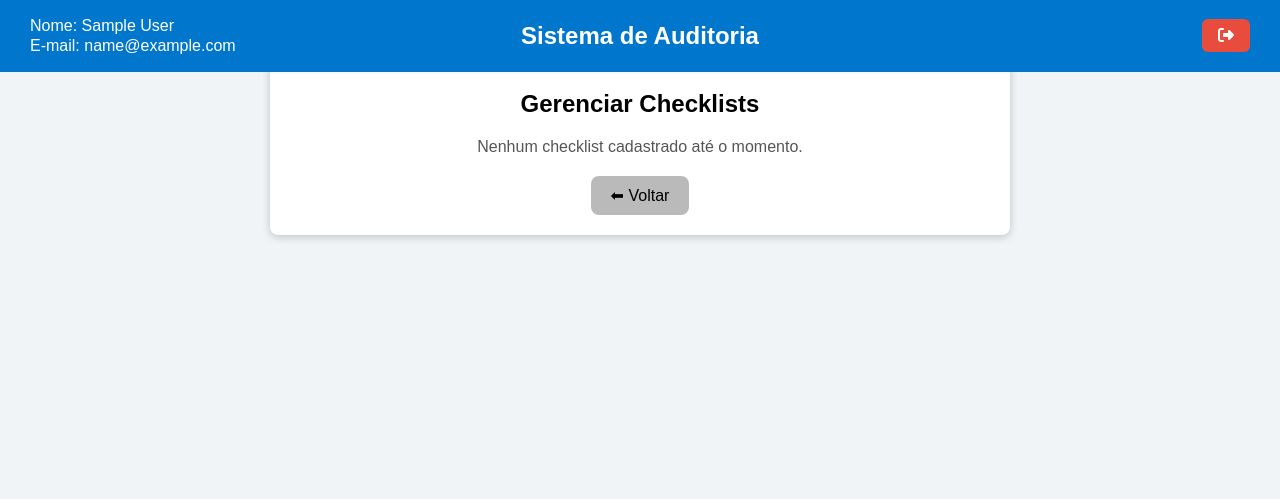
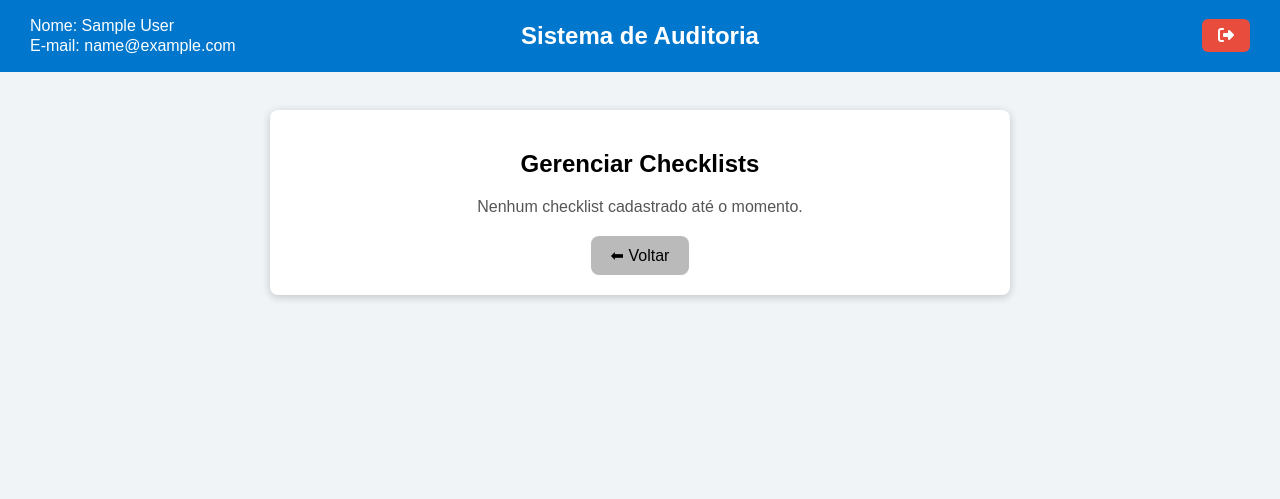
Before and after one commit to Praesjean/Projeto-Ferramenta-de-Auditoria, a PHP site: page /assets/pages/gerenciar_checklists.php in a window 1280 px wide. Shown: the top 499 px of the page. Run offline with PHP 8.4, Linux system fonts and the light colour scheme; the visitor is signed in with stand-in values (Sample User, id 1); data that the repository does not hold is empty; some libraries are stand-ins or nearby versions.

Commit message:
Arrumando o CSS
Arrumando erro no CSS

```diff
--- a/SistemaAuditoria/styles/pages/gerenciar_checklists/gerenciar_checklists.css
+++ b/SistemaAuditoria/styles/pages/gerenciar_checklists/gerenciar_checklists.css
@@ -72,7 +72,7 @@ body {
     box-shadow: 0px 2px 8px rgba(0,0,0,0.2);
     min-width: 700px;
     max-width: 700px;
-    margin: 30px auto 40px auto;
+    margin: 90px auto 30px auto;
 }
 
 h2 {
```
